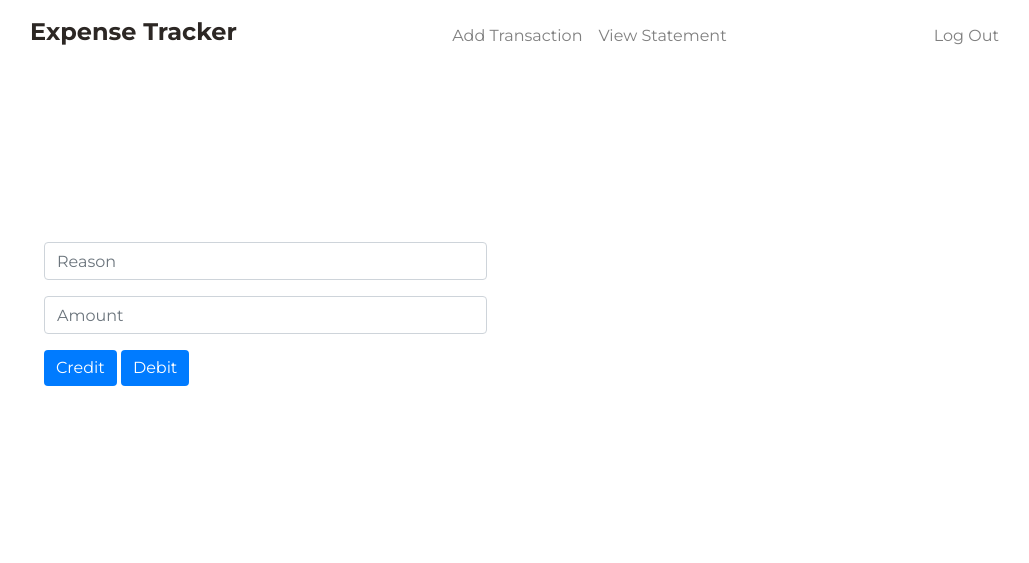
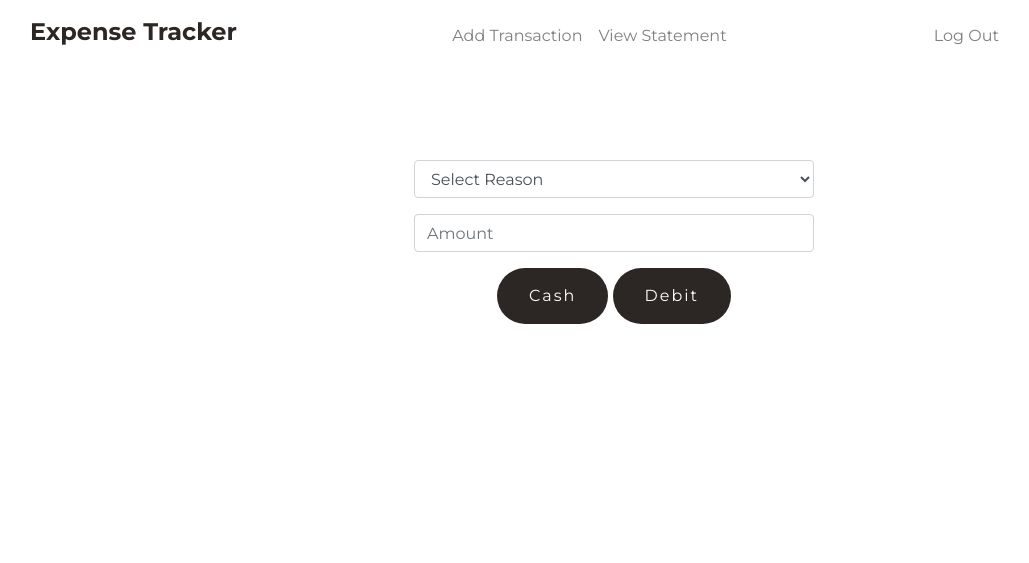
Before and after one commit to MinArchie/expense_tracker, a Flask app: page /transaction in a window 1280 px wide. Shown: the top 563 px of the page, without its empty margins (26-1055 px from the left). Run offline with Flask 3, Linux system fonts and the light colour scheme; a user stored in the database is signed in; some libraries are stand-ins or nearby versions.

Commit message:
Fixed transaction page to have dropdown menu

```diff
--- a/application.py
+++ b/application.py
@@ -25,40 +25,55 @@ def index():
 	return render_template("index.html")
 
 
-@app.route('/credit', methods = ['GET','POST'])
-def credit():
-	if request.method == 'POST':
-		user_id = session["user_id"]
-		users_balance = "SELECT balance FROM users where id = :user_id"
-		rows = q.sql_select_query(db, users_balance, dict(user_id=user_id))
-		balance = rows[0][0] + float(request.form.get("amount"))
-		type_of_transaction = "C"
-		sql_query = "INSERT INTO transactions(user_id, reason, type, amount) VALUES (:user_id, :reason,:type, :amount)"
-		variable = dict(user_id=session["user_id"], reason = request.form.get("about"), type = type_of_transaction, amount = request.form.get("amount"))
-		q.sql_insert_query(db, sql_query, variable)
-		sql_query = "UPDATE users SET balance =:balance WHERE id =:user_id"
-		variable = dict(balance = balance, user_id = user_id)
-		q.sql_insert_query(db, sql_query, variable)
-	return redirect("/transaction")
+@app.route('/cash', methods=['GET', 'POST'])
+def cash():
+    if request.method == 'POST':
+        user_id = session["user_id"]
+        amount = float(request.form.get("amount"))
+        reason = request.form.get("reason")
+
+        if reason == "custom":
+            reason = request.form.get("customReason")
+
+        users_balance = "SELECT balance FROM users WHERE id = :user_id"
+        rows = q.sql_select_query(db, users_balance, dict(user_id=user_id))
+        balance = rows[0][0] + amount
+        type_of_transaction = "C"
+        sql_query = "INSERT INTO transactions(user_id, reason, type, amount) VALUES (:user_id, :reason, :type, :amount)"
+        variable = dict(user_id=session["user_id"], reason=reason, type=type_of_transaction, amount=amount)
+        q.sql_insert_query(db, sql_query, variable)
+
+        sql_query = "UPDATE users SET balance = :balance WHERE id = :user_id"
+        variable = dict(balance=balance, user_id=user_id)
+        q.sql_insert_query(db, sql_query, variable)
+
+    return redirect("/transaction")
 
 
-@app.route('/debit', methods = ['GET','POST'])
+
+@app.route('/debit', methods=['GET', 'POST'])
 def debit():
-	if request.method == 'POST':
-		user_id = session["user_id"]
-		amount = float(request.form.get("amount"))
-		users_balance = "SELECT balance FROM users where id = :user_id"
-		rows = q.sql_select_query(db, users_balance, dict(user_id=user_id))
-		balance = rows[0][0]
-		balance -= amount
-		type = "D"
-		sql_query = "INSERT INTO transactions(user_id,reason, type, amount) VALUES (:user_id,:reason,:type, :amount)"
-		variable = dict(user_id=session["user_id"], reason = request.form.get("about"), type = type, amount = amount)
-		q.sql_insert_query(db,sql_query, variable)
-		sql_query = "UPDATE users SET balance =:balance WHERE id =:user_id"
-		variable = dict(balance = balance, user_id = user_id)
-		q.sql_insert_query(db, sql_query, variable)
-	return redirect("/transaction")
+    if request.method == 'POST':
+        user_id = session["user_id"]
+        amount = float(request.form.get("amount"))
+        reason = request.form.get("reason")
+
+        if reason == "custom":
+            reason = request.form.get("customReason")
+
+        users_balance = "SELECT balance FROM users WHERE id = :user_id"
+        rows = q.sql_select_query(db, users_balance, dict(user_id=user_id))
+        balance = rows[0][0] - amount
+        type_of_transaction = "D"
+        sql_query = "INSERT INTO transactions(user_id, reason, type, amount) VALUES (:user_id, :reason, :type, :amount)"
+        variable = dict(user_id=session["user_id"], reason=reason, type=type_of_transaction, amount=amount)
+        q.sql_insert_query(db, sql_query, variable)
+
+        sql_query = "UPDATE users SET balance = :balance WHERE id = :user_id"
+        variable = dict(balance=balance, user_id=user_id)
+        q.sql_insert_query(db, sql_query, variable)
+
+    return redirect("/transaction")
 
 
 @app.route('/login', methods = ['GET','POST'])
@@ -126,7 +141,9 @@ def  statement():
 @app.route('/transaction',methods = ['GET','POST'])
 @login_required
 def transaction():
-	return render_template("transaction.html")
+	pre_existing_reasons = ["Groceries", "Utilities", "Rent", "Entertainment", "Transportation", "Food"]
+
+	return render_template("transaction.html",  reasons=pre_existing_reasons)
 
 if __name__ == '__main__':
 	app.run()
--- a/static/styles.css
+++ b/static/styles.css
@@ -1,7 +1,7 @@
 @import url("https://fonts.googleapis.com/css2?family=Montserrat:ital,wght@0,100..900;1,100..900&display=swap");
 
 :root {
-  --primary-color: #f3eae5;
+  --primary-color: #d6ccc7;
   --text-dark: #2c2724;
   --white: #ffffff;
   --max-width: 1200px;
@@ -180,8 +180,20 @@ nav {
   border-radius: 1rem;
   z-index: -1;
 
-  animation: show 0.75s 1.25s ease-in-out forwards;
+  animation: show 0.75s 0.25s ease-in-out forwards;
 }
+
+.error-container {
+    text-align: center;
+    border: 1px solid red;
+    background-color: rgba(253, 187, 187, 0.5);
+    padding: 10px;
+    margin: 0 auto;
+    width: 20%;
+    color: rgb(114, 43, 43);
+}
+
+
 
 @keyframes show {
   0% {
--- a/templates/error.html
+++ b/templates/error.html
@@ -1,4 +1,6 @@
 {% extends "layout.html" %}
 {% block main %}
-    <h1>{{error}}</h1>
+    <div class="error-container">
+        <h1>{{error}}</h1>
+    </div>
 {% endblock %}
--- a/templates/statement.html
+++ b/templates/statement.html
@@ -18,7 +18,7 @@
 						</td>
 						<td>
 							{% if 'C' == record.type %}
-								{{"Credit"}}
+								{{"Cash"}}
 							{% else %}
 								{{"Debit"}}
 							{% endif %}
--- a/templates/transaction.html
+++ b/templates/transaction.html
@@ -3,39 +3,65 @@
     Add Transaction
 {% endblock %}
 {% block main %}
-
-<div class="container">
-
+<center>
+    <br>
+    <br>
+    <br>
+    <br>
+    <div class="container__form">
         <form id="transaction" method ="POST">
 			<div class="form-group">
-			<input type = "text" class="form-control" name = "about" id ="about" placeholder="Reason" required/>
+				<select class="form-control" id="reason" name="reason" required>
+					<option value="" disabled selected>Select Reason</option>
+					{% for reason in reasons %}
+						<option value="{{ reason }}">{{ reason }}</option>
+					{% endfor %}
+					<option value="custom">Custom</option>
+				</select>
+				<input type="text" class="form-control" id="customReason" name="customReason" style="display: none;" placeholder="Custom Reason">
 			</div>
 			<div class="form-group">
-			<input type = "decimal" class="form-control" name = "amount" id = "amount" placeholder="Amount" required/>
+				<input type="number" class="form-control" name="amount" id="amount" placeholder="Amount" required>
 			</div>
-		<div class="form-group">
-				<input type="hidden" name="">
-		</div>
-		<button class="btn btn-primary" type = "submit" name = "credit" onclick="check(this.name)">Credit</button>
-		<button class="btn btn-primary" type ="submit" name = "debit" onclick="check(this.name)">Debit</button>
+			<button class="btn" type="submit" name="cash" onclick="check(this.name)">Cash</button>
+			<button class="btn" type="submit" name="debit" onclick="check(this.name)">Debit</button>
 		</form>
+
     </div>
     <script type="text/javascript">
 		function check(clicked){
-			var reason = document.getElementById("about").value;
+			var reason = document.getElementById("reason").value;
 			var amount = document.getElementById("amount").value;
-			if(reason != "" && amount != "")
-			{
+
+			if (reason === "custom") {
+				var customReason = document.getElementById("customReason").value;
+				if (customReason === "") {
+					alert("Please enter a custom reason.");
+					return false;
+				}
+			}
+
+			if (reason !== "" && amount !== "") {
 				var action;
-				if(clicked == "credit"){
-					action = "/credit";
-				}
-				else{
+				if (clicked === "cash"){
+					action = "/cash";
+				} else {
 					action = "/debit";
 				}
 				document.getElementById("transaction").action = action;
 				document.getElementById("transaction").submit();
 			}
 		}
+
+		// Show custom reason input field when "Custom" is selected
+		document.getElementById("reason").addEventListener("change", function() {
+			var reason = this.value;
+			if (reason === "custom") {
+				document.getElementById("customReason").style.display = "block";
+			} else {
+				document.getElementById("customReason").style.display = "none";
+			}
+		});
 	</script>
+</center>
 {% endblock %}
```
Also changed, not shown: templates/index.html (+15 -5 lines), templates/login.html (+9 -2 lines), templates/register.html (+13 -4 lines), app_database.db, 2 other files. Lines whose indentation alone changed are shown as unchanged.
